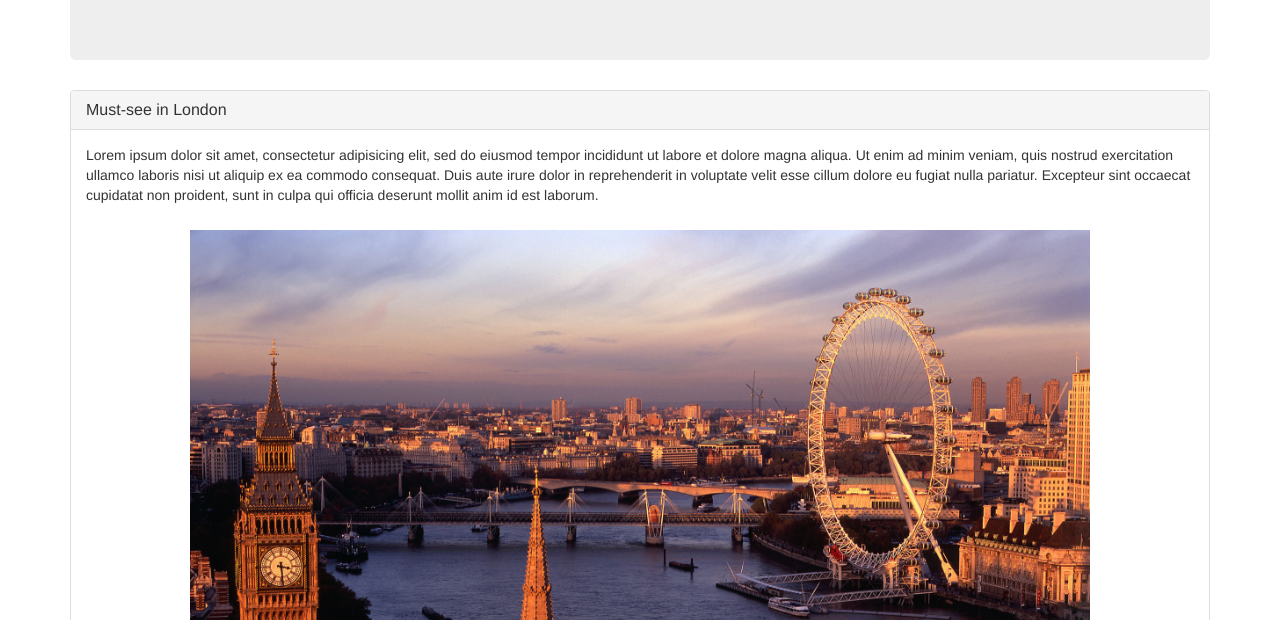
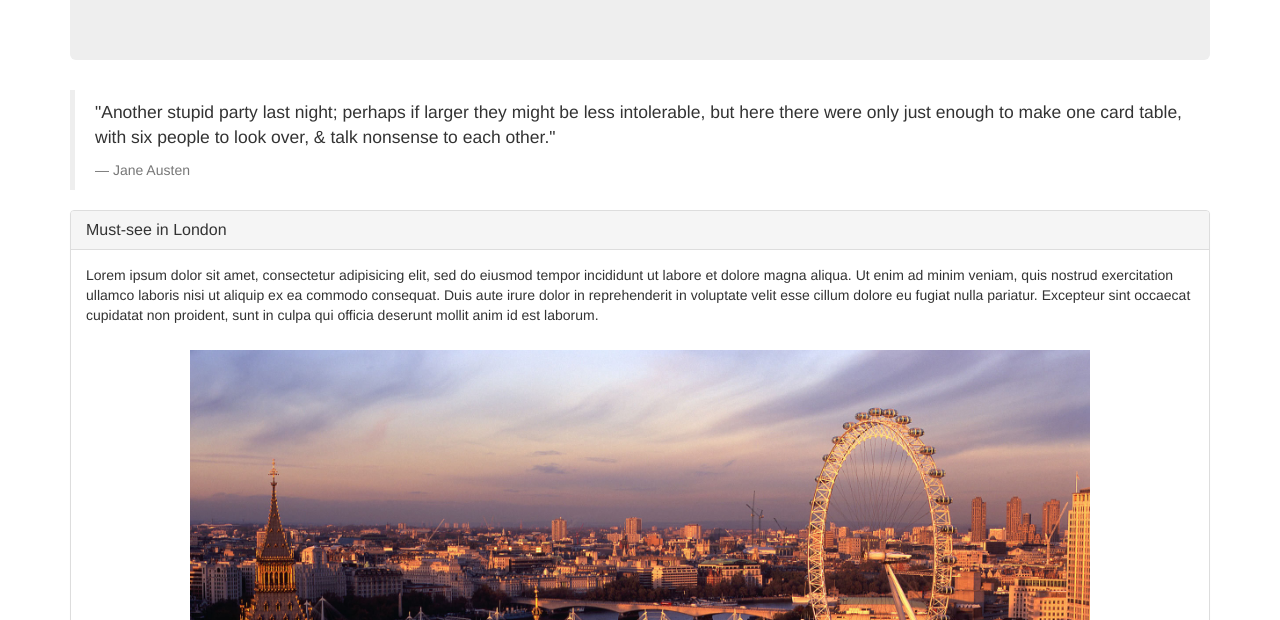
Before and after one commit to avocadobravado/travel-site, a plain HTML site: page index.html in a window 1280 px wide. Shown: the part 180-800 px from the top of the page. Drawn offline with nearby package versions, Linux system fonts and the light colour scheme.

Commit message:
Add blockquote.

```diff
--- a/index.html
+++ b/index.html
@@ -13,7 +13,10 @@
         <h1 class="red">Tour Beautiful England</h1>
         <p>Must-do List of Sites</p>
       </div>
-
+      <blockquote class="bg-default">
+        <p>"Another stupid party last night; perhaps if larger they might be less intolerable, but here there were only just enough to make one card table, with six people to look over, & talk nonsense to each other."</p>
+        <footer>Jane Austen</footer>
+      </blockquote>
       <div class="panel panel-default">
         <div class="panel-heading">
           <h2 class="panel-title">Must-see in London</h2>
```
